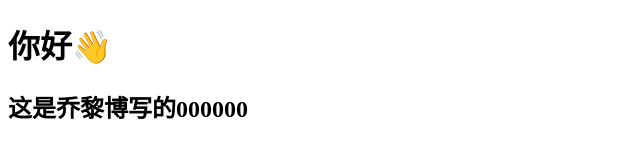
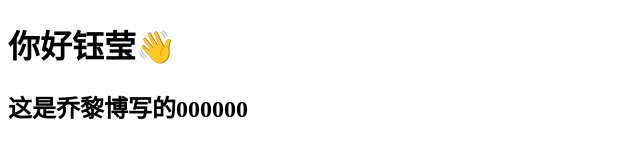
Before and after one commit to zyy7410/EggieWeb, a plain HTML site: page index.html in a window 1280 px wide. Shown: the whole page, without its empty margins (0-640 px from the left). Drawn offline with Linux system fonts and the light colour scheme.

Commit message:
创建CSS
哈哈哈哈

```diff
--- a/index.html
+++ b/index.html
@@ -4,7 +4,7 @@
 	<title>家庭管理</title>
 </head>
 <body>
-<h1>你好👋</h1>
+<h1>你好钰莹👋</h1>
 <h2>这是乔黎博写的000000</h2>
 </body>
 </html>
```
Also changed, not shown: style.css (added).
